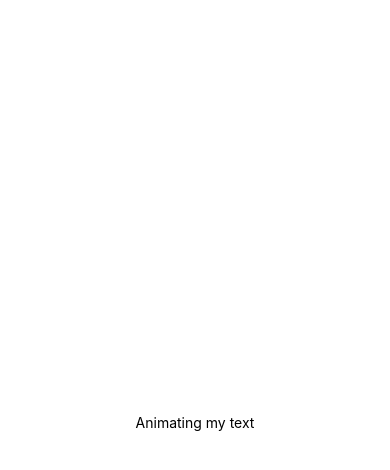
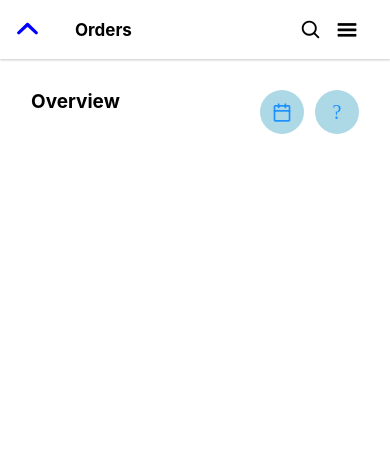
Before and after one commit to rajibola/WeeklyTask, a React Native app: screen / in a window 390 px wide. Shown: the top 470 px of the page. Built offline with nearby package versions, Linux system fonts and the light colour scheme.

Commit message:
implementing a project screen

```diff
--- a/App.js
+++ b/App.js
@@ -1,30 +1,77 @@
 import React, { Component } from "react";
-import { StyleSheet, View, Animated } from "react-native";
+import { StyleSheet, View, Text, Animated, StatusBar } from "react-native";
+import { Entypo } from "@expo/vector-icons";
+import { Octicons } from "@expo/vector-icons";
+
+import { hp, wp } from "./common";
+
+import OverviewRow from "./OverviewRow";
 
 export default class App extends Component {
   render() {
-    const position = new Animated.ValueXY({ x: 500, y: 0 });
-
-    Animated.timing(position, {
-      toValue: { x: 0, y: 0 },
-      duration: 4000,
-    }).start();
-
     return (
       <View style={styles.container}>
-        <Animated.Text style={{ transform: [{ translateX: position.x }] }}>
-          Animating my text
-        </Animated.Text>
+        <View style={styles.head}>
+          <Entypo
+            name="chevron-small-up"
+            size={45}
+            color="blue"
+            style={styles.row1}
+          />
+
+          <View style={styles.row2}>
+            <Text style={styles.boldText}>Orders</Text>
+            <View style={styles.icons}>
+              <Octicons name="search" size={20} color="black" />
+              <Entypo name="menu" size={27} color="black" />
+            </View>
+          </View>
+        </View>
+
+        <OverviewRow />
       </View>
     );
   }
 }
 
 const styles = StyleSheet.create({
-  container: {
-    flex: 1,
+  container: { width: wp(375), height: hp(812) },
+  head: {
+    marginTop: StatusBar.currentHeight,
+    flexDirection: "row",
+    alignItems: "center",
     backgroundColor: "#fff",
-    justifyContent: "center",
+
+    shadowColor: "#000",
+    shadowOffset: {
+      width: 0,
+      height: 1,
+    },
+    shadowOpacity: 0.22,
+    shadowRadius: 2.22,
+
+    elevation: 3,
+  },
+
+  row1: {
+    borderRightColor: "black",
+    borderRightWidth: wp(0.3),
+    padding: wp(5),
+  },
+  row2: {
+    flexDirection: "row",
+    justifyContent: "space-between",
+    paddingLeft: wp(10),
+    paddingRight: wp(20),
+    width: wp(320),
+  },
+
+  boldText: { fontSize: 17, fontWeight: "bold", padding: wp(10) },
+
+  icons: {
+    flexDirection: "row",
+    justifyContent: "space-around",
+    width: wp(70),
     alignItems: "center",
   },
 });
--- /dev/null
+++ b/OverviewRow.js
@@ -0,0 +1,49 @@
+import React, { Component } from "react";
+import { StyleSheet, View, Text, Animated } from "react-native";
+import { Feather } from "@expo/vector-icons";
+import { Ionicons } from "@expo/vector-icons";
+
+import { hp, wp } from "./common";
+
+export default class OverviewRow extends Component {
+  render() {
+    return (
+      <View style={styles.container}>
+        <Text style={{ fontSize: hp(18), fontWeight: "bold" }}>Overview</Text>
+
+        <View style={styles.iconbox}>
+          <View style={styles.iconshape}>
+            <Feather name="calendar" size={20} color="#1e90ff" />
+          </View>
+          <View style={styles.iconshape}>
+            <Ionicons name="md-add" size={20} color="#1e90ff" />
+          </View>
+        </View>
+      </View>
+    );
+  }
+}
+
+const styles = StyleSheet.create({
+  container: {
+    margin: hp(30),
+    flexDirection: "row",
+    justifyContent: "space-between",
+  },
+
+  iconbox: {
+    flexDirection: "row",
+    justifyContent: "space-between",
+    alignItems: "center",
+    width: wp(95),
+  },
+
+  iconshape: {
+    width: wp(42),
+    height: wp(42),
+    backgroundColor: "#add8e6",
+    borderRadius: wp(21),
+    justifyContent: "center",
+    alignItems: "center",
+  },
+});
--- /dev/null
+++ b/common.js
@@ -0,0 +1,17 @@
+import {
+  widthPercentageToDP,
+  heightPercentageToDP,
+} from "react-native-responsive-screen";
+
+const CustomHeight = 812;
+const CustomWidth = 375;
+
+export const hp = (value) => {
+  const dimension = (value / CustomHeight) * 100;
+  return heightPercentageToDP(`${dimension}%`);
+};
+
+export const wp = (value) => {
+  const dimension = (value / CustomWidth) * 100;
+  return widthPercentageToDP(`${dimension}%`);
+};
--- a/package.json
+++ b/package.json
@@ -12,6 +12,7 @@
     "react": "~16.9.0",
     "react-dom": "~16.9.0",
     "react-native": "https://github.com/expo/react-native/archive/sdk-37.0.1.tar.gz",
+    "react-native-responsive-screen": "^1.4.1",
     "react-native-web": "~0.11.7"
   },
   "devDependencies": {
```
Also changed, not shown: Grid.js (added, +26 -0 lines), WeeklyTask/Task4/App.js (added, +30 -0 lines), Icon.js (added), 1 other file (tests, documents, lock files or other folders).
